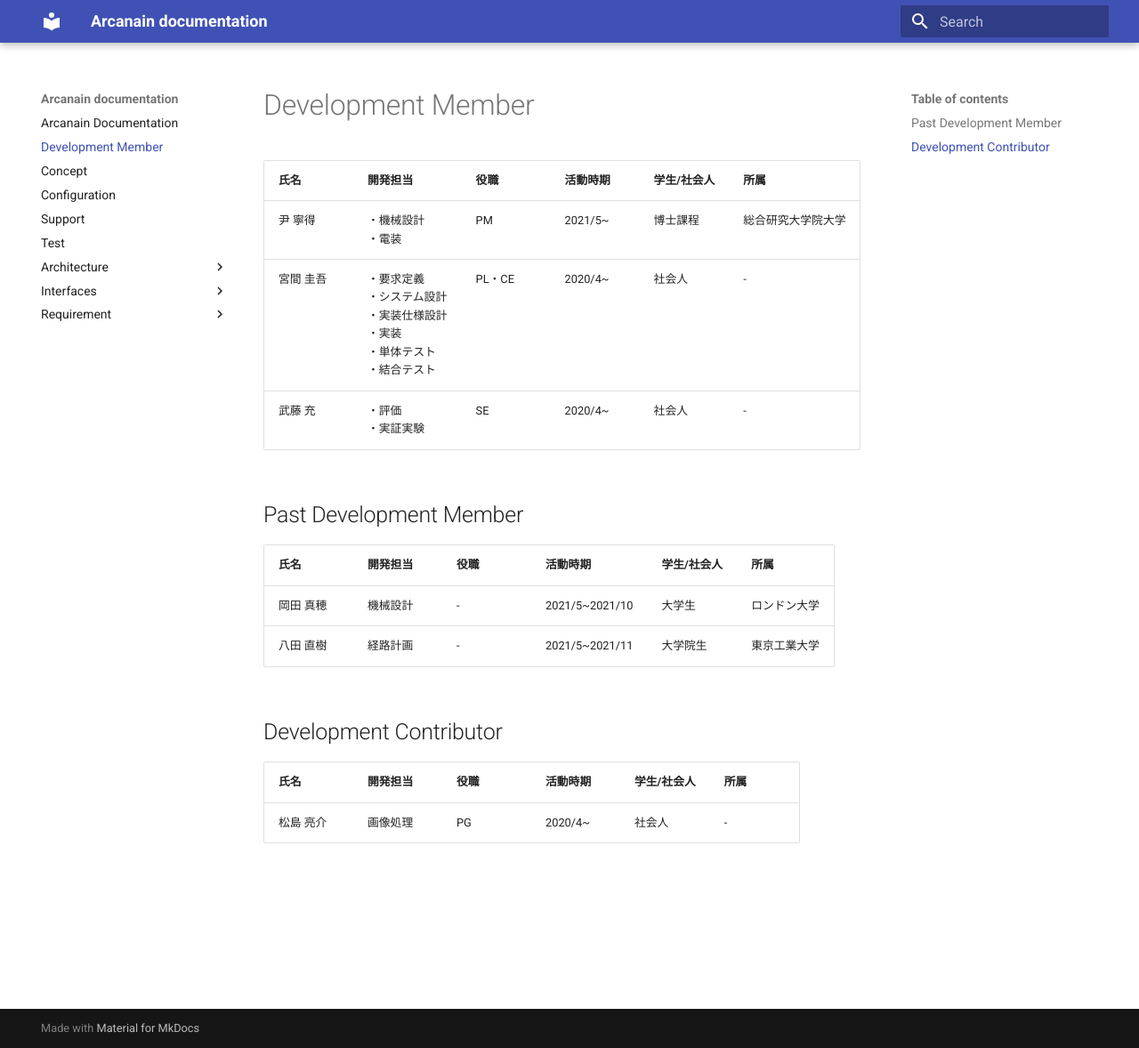
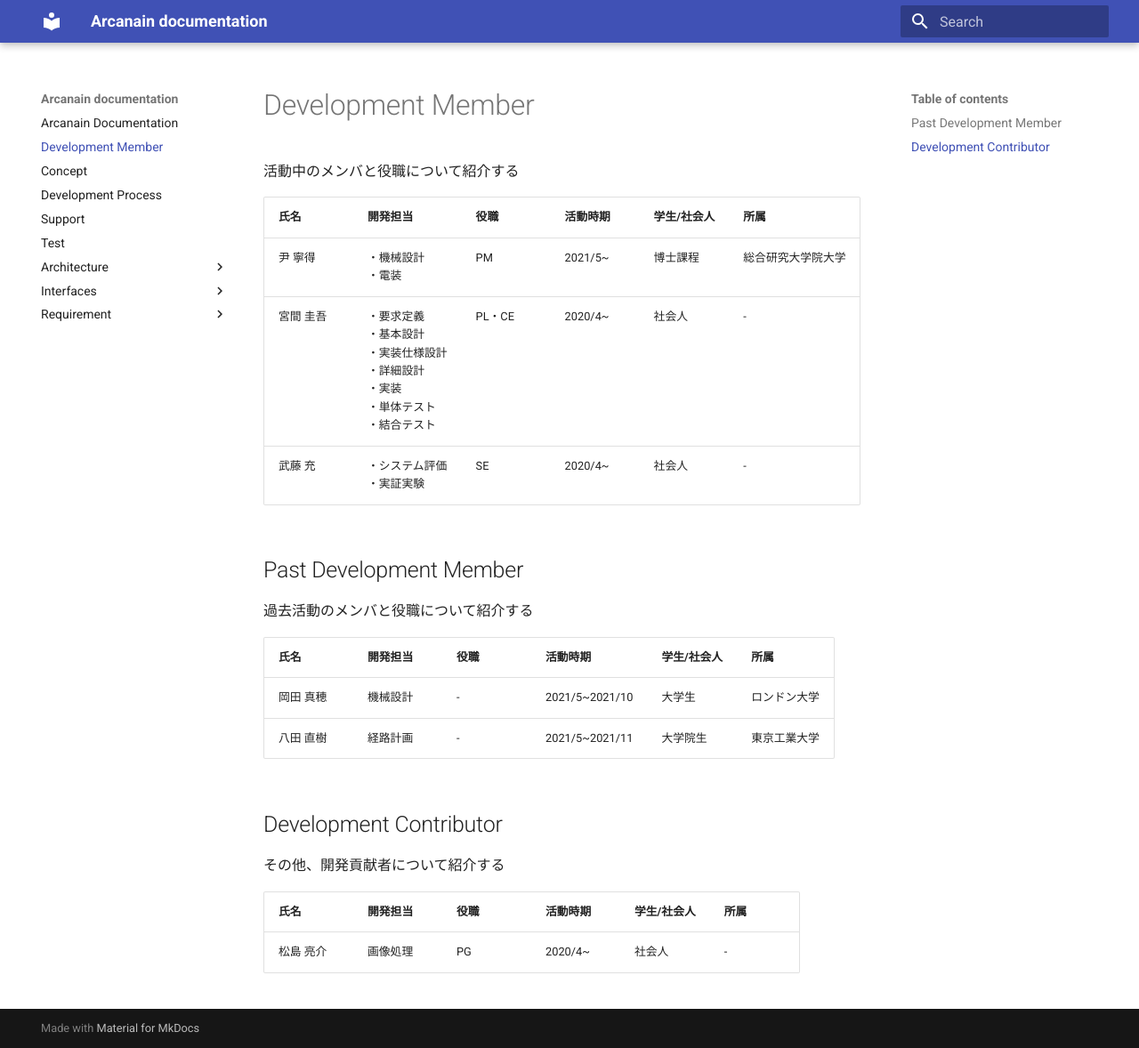
Before and after one commit to Arcanain/Arcanain-Documentation, an MkDocs documentation site: the page built from docs/Introduction.md, in a window 1280 px wide and 1178 px high. Shown: the whole window at 89% size. Built offline with MkDocs 1.6.1 and Material for MkDocs 9.7.7, drawn with Linux system fonts in a browser that asks for light colours.

Commit message:
[add]development process

```diff
--- a/docs/Introduction.md
+++ b/docs/Introduction.md
@@ -1,12 +1,14 @@
 # Development Member
+活動中のメンバと役職について紹介する
 
 | 氏名 | 開発担当 | 役職 | 活動時期 | 学生/社会人 | 所属 |
 | --- | --- | --- | --- | --- | --- |
 | 尹 寧得 | ・機械設計<br/>・電装 | PM | 2021/5~ | 博士課程 | 総合研究大学院大学 |
-| 宮間 圭吾 | ・要求定義<br/>・システム設計<br/>・実装仕様設計<br/>・実装<br/>・単体テスト<br/>・結合テスト | PL・CE | 2020/4~ | 社会人 | - |
-| 武藤 充 | ・評価<br/>・実証実験 | SE | 2020/4~ | 社会人 | - |
+| 宮間 圭吾 | ・要求定義<br/>・基本設計<br/>・実装仕様設計<br/>・詳細設計<br/>・実装<br/>・単体テスト<br/>・結合テスト | PL・CE | 2020/4~ | 社会人 | - |
+| 武藤 充 | ・システム評価<br/>・実証実験 | SE | 2020/4~ | 社会人 | - |
 
 ## Past Development Member
+過去活動のメンバと役職について紹介する
 
 | 氏名 | 開発担当 | 役職 | 活動時期 | 学生/社会人 | 所属 |
 | --- | --- | --- | --- | --- | --- |
@@ -14,6 +16,7 @@
 | 八田 直樹 | 経路計画 | - | 2021/5~2021/11 | 大学院生 | 東京工業大学 |
 
 ## Development Contributor
+その他、開発貢献者について紹介する
 
 | 氏名 | 開発担当 | 役職 | 活動時期 | 学生/社会人 | 所属 |
 | --- | --- | --- | --- | --- | --- |
--- a/docs/configuration.md
+++ /dev/null
@@ -1 +0,0 @@
-# Configuration
```
Also changed, not shown: docs/development_process.md (added, +22 -0 lines), docs/index.md (+2 -2 lines), docs/image/agile_process.drawio.svg (added), docs/image/development_process.drawio.svg (added).
